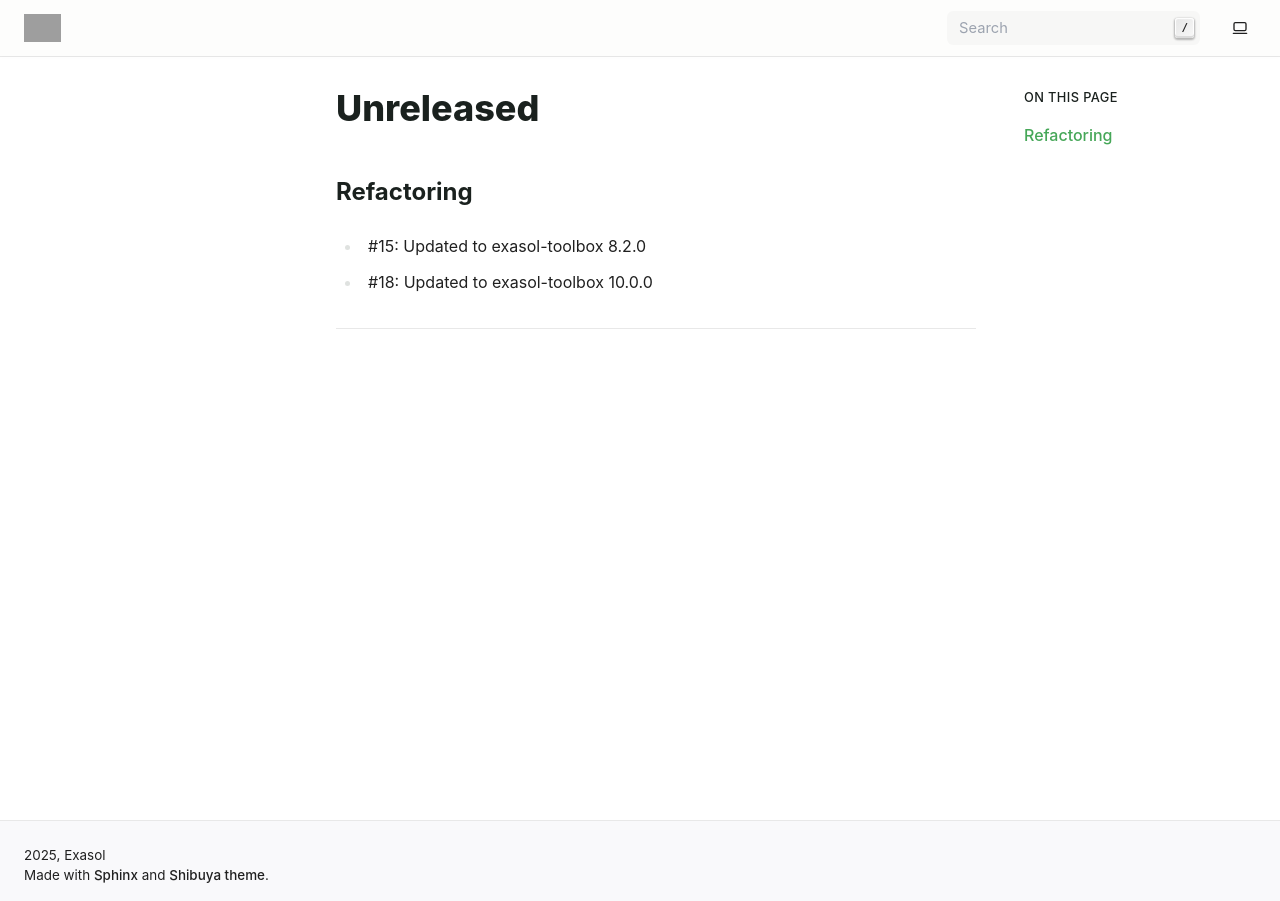
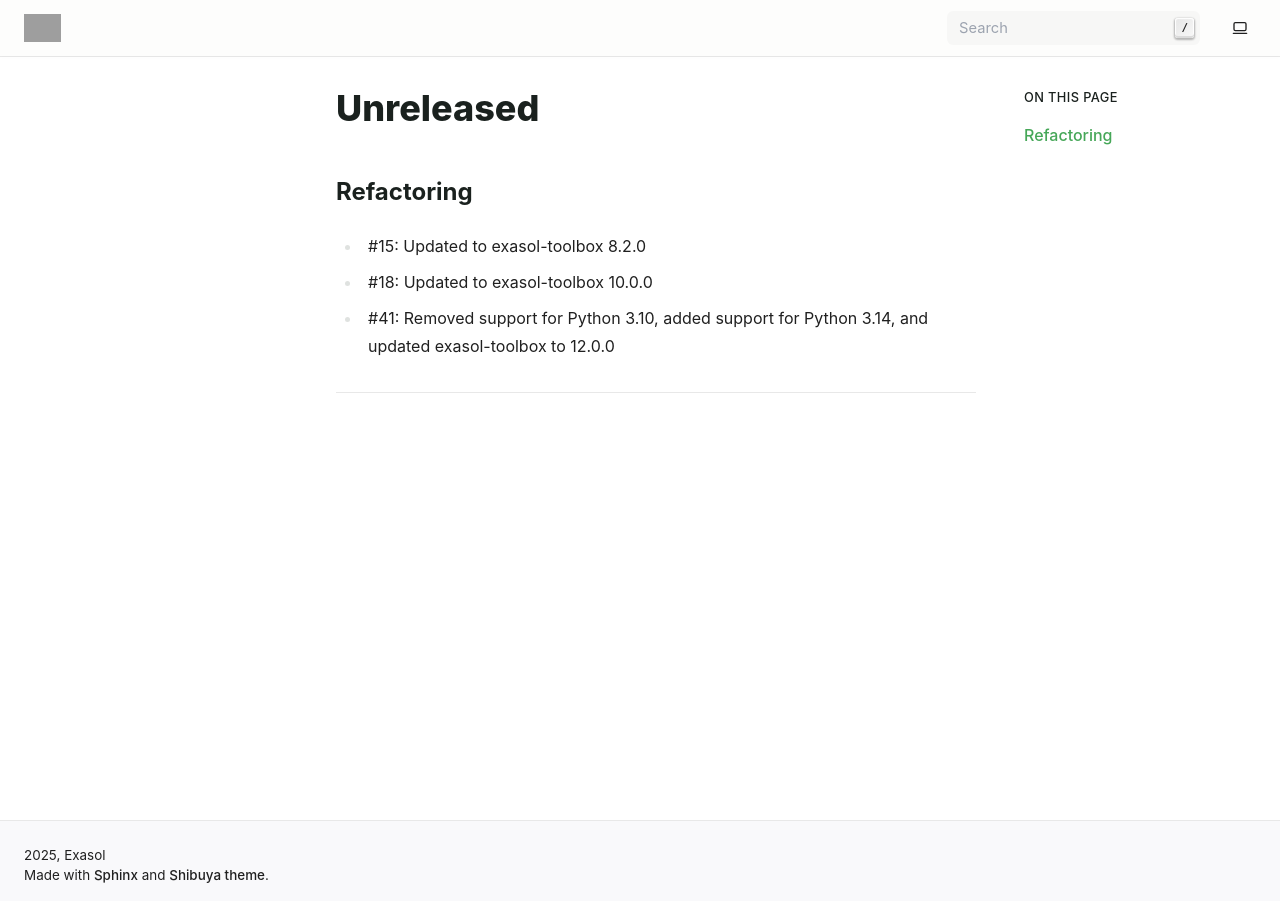
Before and after one commit to exasol/sqlglot-toolbox, a Sphinx documentation site: the page built from doc/changes/unreleased.md, in a window 1280 px wide. Built offline with Sphinx 7.4.7, drawn with Linux system fonts in a browser that asks for light colours; pages that are not in the unit, such as notebooks, are missing from menus; grey boxes are pictures that could not be loaded.

Commit message:
Add changelog entry

```diff
--- a/doc/changes/unreleased.md
+++ b/doc/changes/unreleased.md
@@ -4,3 +4,4 @@
 
 * #15: Updated to exasol-toolbox 8.2.0
 * #18: Updated to exasol-toolbox 10.0.0
+* #41: Removed support for Python 3.10, added support for Python 3.14, and updated exasol-toolbox to 12.0.0
```
